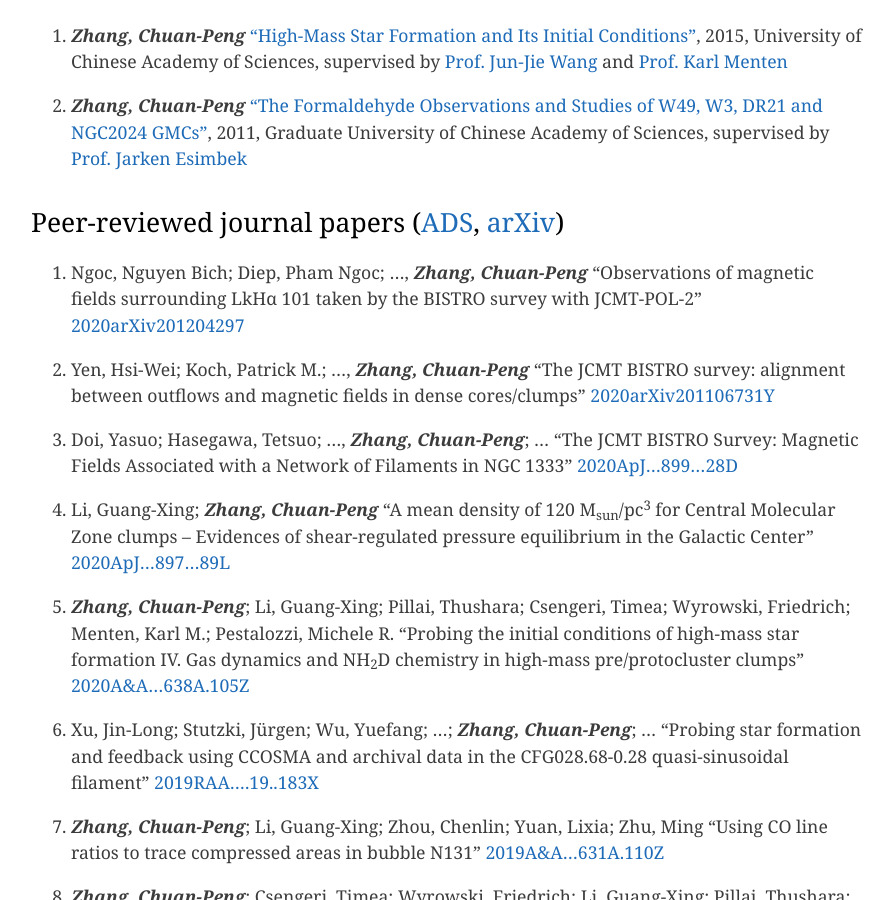
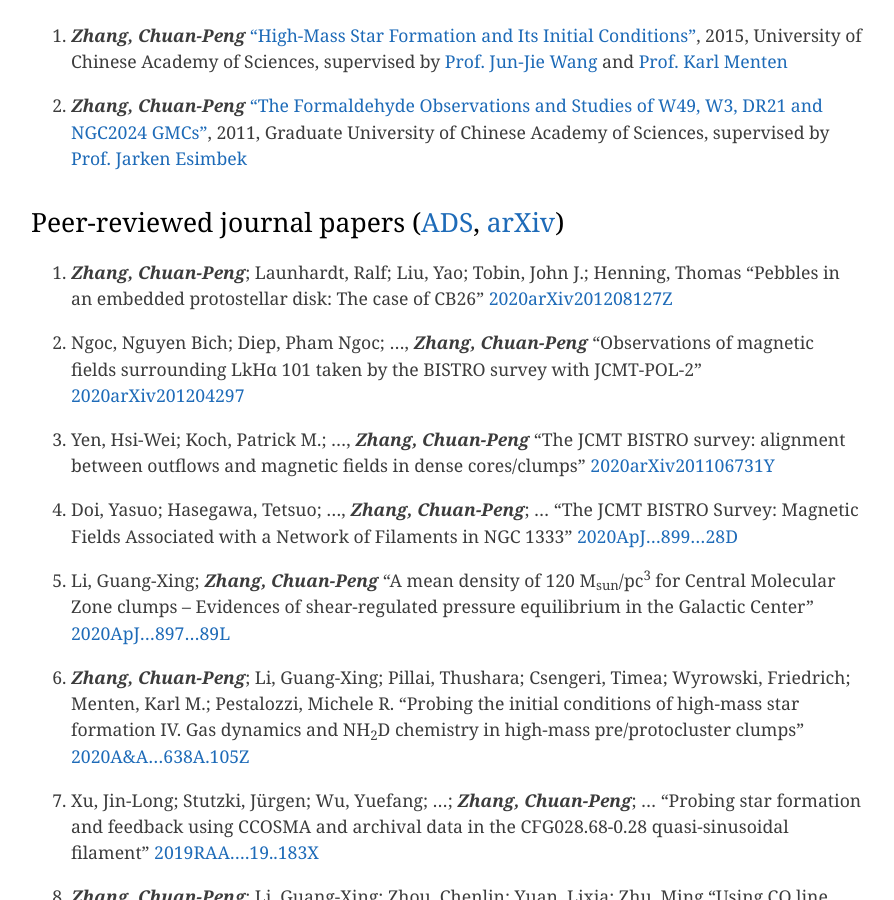
Before and after one commit to zcp521/zcp521.github.io, a Jekyll site: the page built from pub.md, in a window 1280 px wide and 900 px high, scrolled down 476 px. Shown: the whole window, without its empty margins (193-1087 px from the left). Built offline with Jekyll 4.4.1, drawn with Linux system fonts in a browser that asks for light colours.

Commit message:
Update pub.md

```diff
--- a/pub.md
+++ b/pub.md
@@ -13,6 +13,10 @@ tagline: "My publication list"
 
 
 ## Peer-reviewed journal papers ([ADS](https://ui.adsabs.harvard.edu/public-libraries/RijjUuncQru3dbS8Amb6eA), [arXiv](https://arxiv.org/a/zhang_c_2.html))
+
+44. ***Zhang, Chuan-Peng***; Launhardt, Ralf; Liu, Yao; Tobin, John J.; Henning, Thomas
+	"Pebbles in an embedded protostellar disk: The case of CB26"
+	[2020arXiv201208127Z](https://ui.adsabs.harvard.edu/abs/2020arXiv201208127Z)
 
 43. Ngoc, Nguyen Bich; Diep, Pham Ngoc; ..., ***Zhang, Chuan-Peng***
 	"Observations of magnetic fields surrounding LkHα 101 taken by the BISTRO survey with JCMT-POL-2"
```
